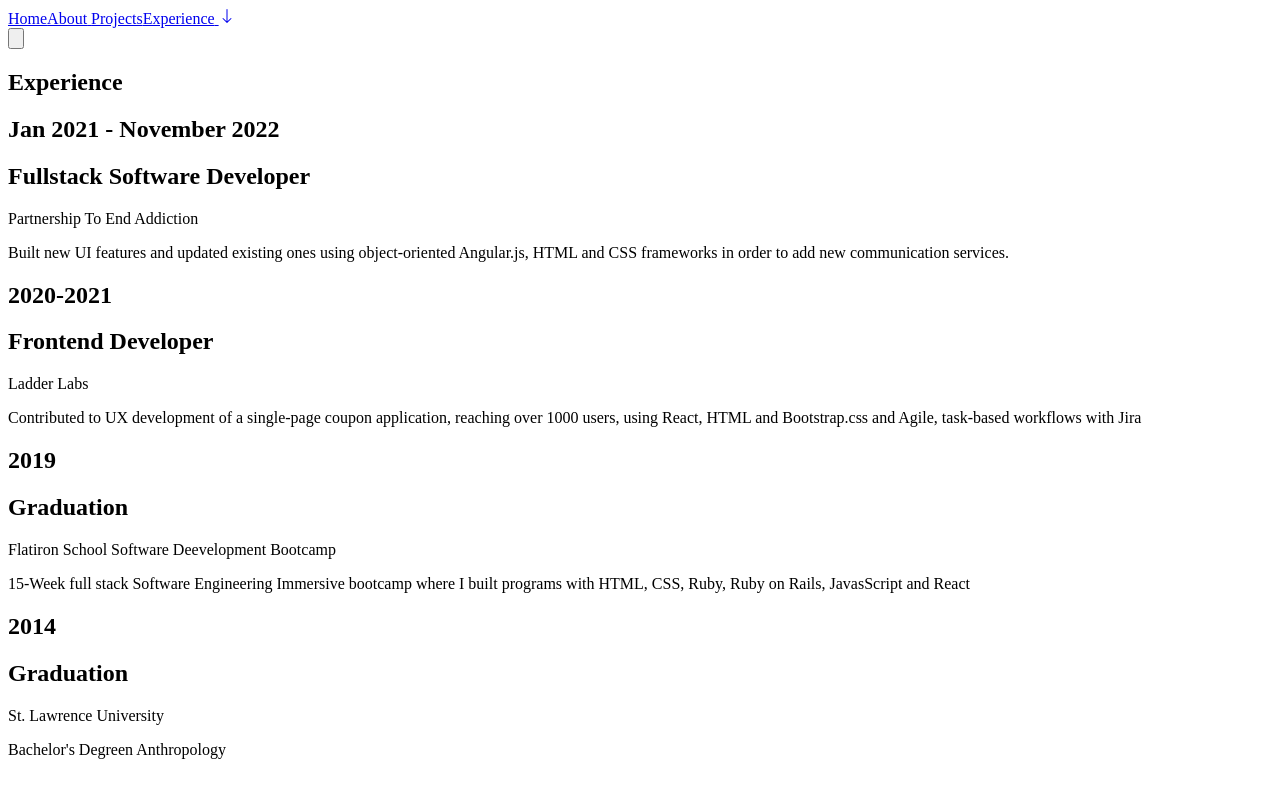
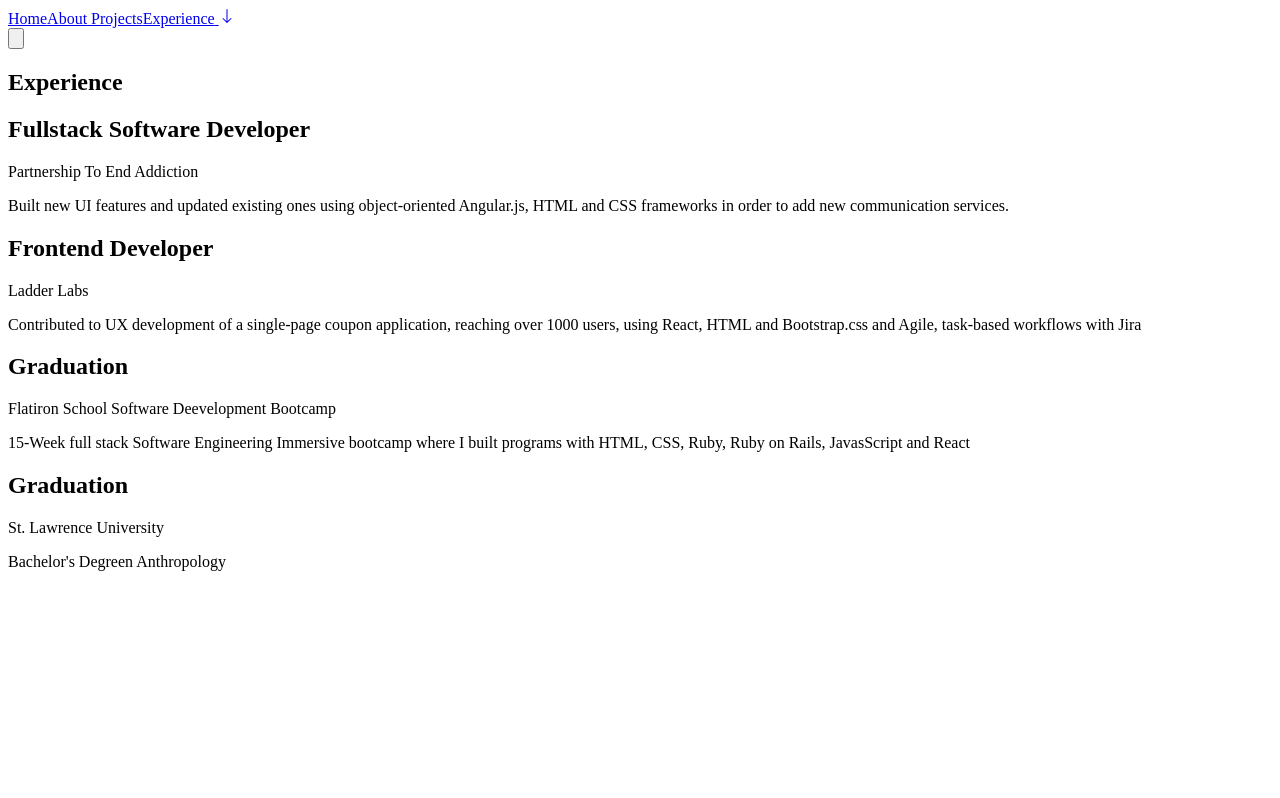
Before and after one commit to caridadrivera/portfolio_nextjs, a Next.js app: page /experience in a window 1280 px wide. Built offline with nearby package versions, Linux system fonts and the light colour scheme; a web font is replaced by a local one.

Commit message:
removing unneccessary code

```diff
--- a/components/Experience.js
+++ b/components/Experience.js
@@ -18,7 +18,6 @@ export default function Experience() {
                 key={idx}
                 title={exp.title}
                 desc={exp.desc}
-                year={exp.year}
                 company={exp.company}
                 companyLink={exp.companyLink}
               />
```
